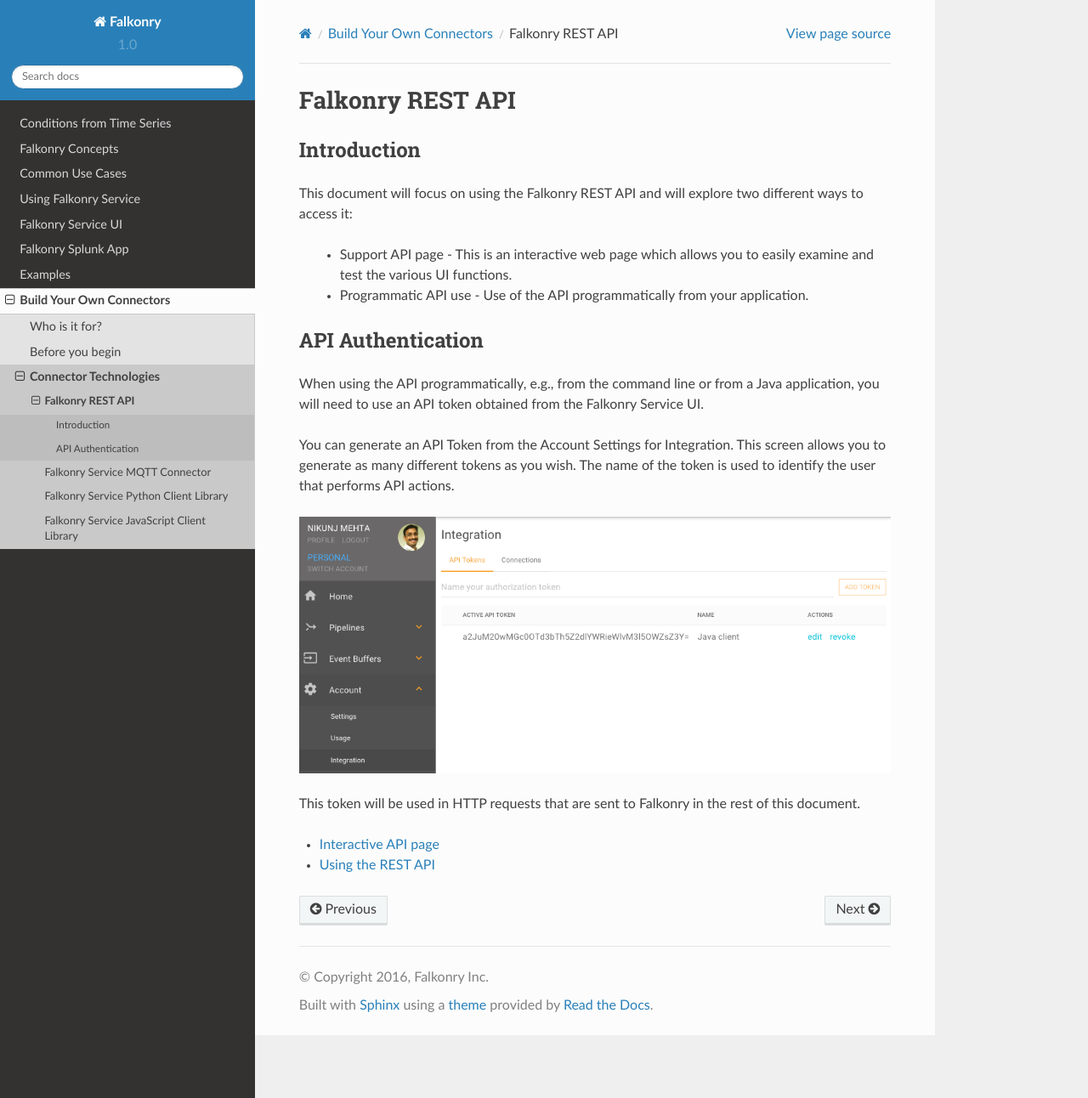
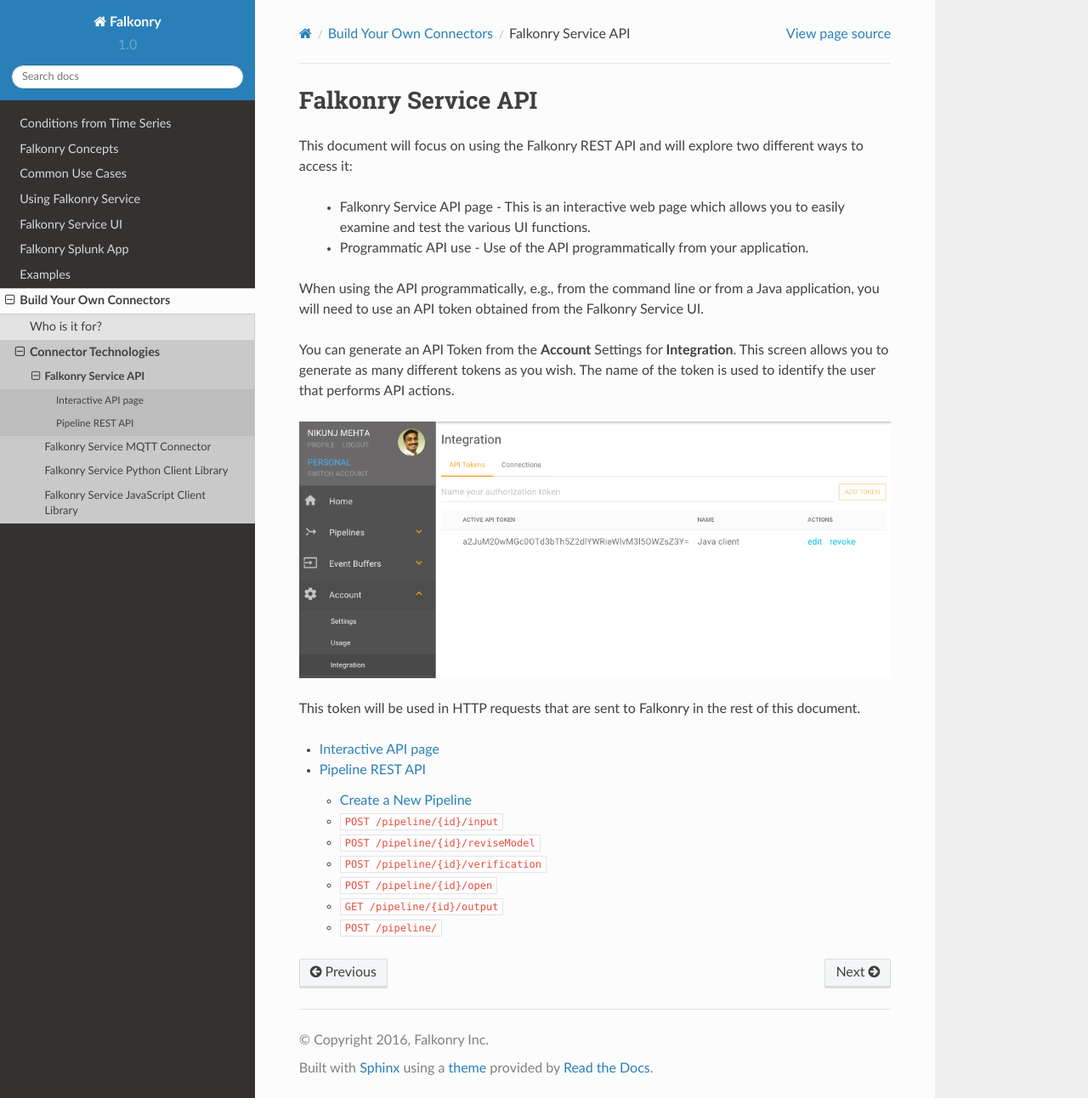
Before and after one commit to suhas-mehta/support, a Sphinx documentation site: the page built from docs/connector/rest.rst, in a window 1280 px wide and 1292 px high. Shown: the whole window at 85% size. Built offline with Sphinx 7.4.7 and the Read the Docs theme 2.0.0, drawn with Linux system fonts in a browser that asks for light colours.

Commit message:
Improved document structure

```diff
--- a/docs/connector/api/index.rst
+++ b/docs/connector/api/index.rst
@@ -1,5 +1,6 @@
-Using the REST API
+Pipeline REST API
 ==================
+
 Most likely you will want to use the API programmatically from within an application.
 This section gives example API calls using Javascript and Node.js, and utilizing the
 ``unirest`` node.js module. For detailed information on using Node.js please visit
@@ -8,8 +9,8 @@
 a simple starting point, not fully robust code.  At a minimum you will need to add error
 handling.
 
-Falkonry Pipeline Lifecycle using the API
-~~~~~~~~~~~~~~~~~~~~~~~~~~~~~~~~~~~~~~~~~
+**Falkonry Pipeline Lifecycle using the API**
+
 The following outlines a typical lifecycle of a pipeline created through the API.  Each of
 the steps represents a calling an API function.
 
--- a/docs/connector/api/live.rst
+++ b/docs/connector/api/live.rst
@@ -14,8 +14,7 @@
 which creates a pipeline) and run-time functions (such as ``POST /pipeline{id}/input``,
 which posts input data to a pipeline).
 
-Example: GET /pipeline/{id}
----------------------------
+**Example:** ``GET /pipeline/{id}``
 
 To get a sense of what you can do with this web page, let’s look at one of these functions
 in detail. One of the most basic and easiest functions to understand is the one that
--- a/docs/connector/index.rst
+++ b/docs/connector/index.rst
@@ -12,8 +12,6 @@
   Please remember that Falkonry API is a Beta Preview. Things are subject to change, and
   there might be a few rough edges.
 
-Before you begin
-----------------
 Before you can use the Falkonry API you must have a Falkonry account.  Create an account
 from the `Falkonry Website <http://falkonry.com/start>`_.  Additionally, this document
 assumes knowledge of `Falkonry AI concepts <../concepts.html>`_ and the Falkonry UI.
--- a/docs/connector/rest.rst
+++ b/docs/connector/rest.rst
@@ -1,22 +1,17 @@
-Falkonry REST API
-=================
-
-Introduction
-------------
+Falkonry Service API
+====================
 
 This document will focus on using the Falkonry REST API and will explore two different
 ways to access it:
 
-  - Support API page - This is an interactive web page which allows you to easily examine and test the various UI functions.
+  - Falkonry Service API page - This is an interactive web page which allows you to easily
+    examine and test the various UI functions.
   - Programmatic API use - Use of the API programmatically from your application.
-
-API Authentication
-------------------
 
 When using the API programmatically, e.g., from the command line or from a Java
 application, you will need to use an API token obtained from the Falkonry Service UI.
 
-You can generate an API Token from the Account Settings for Integration. This screen
+You can generate an API Token from the **Account** Settings for **Integration**. This screen
 allows you to generate as many different tokens as you wish. The name of the token
 is used to identify the user that performs API actions.
 
--- a/docs/using/deployment.rst
+++ b/docs/using/deployment.rst
@@ -118,7 +118,7 @@
 your private deployment of the Falkonry Service.
 
 Upgrading Falkonry software
---------------------------
+---------------------------
 
 This script installs upgraded software and updates configuration changes used by Falkonry.
 It must be used with the same credentials provided by Falkonry as used during installation.
@@ -142,7 +142,7 @@
     -s | --password      : Splunk password to be used. This is provided by Falkonry.
 
 Uninstalling Falkonry software
----------------------------
+------------------------------
 
 Uninstalling the Falkonry software will stop the Kubernetes services and remove the Falkonry software.
 The script does not remove any of the data created using Falkonry. The uninstall script is simply run
```
Also changed, not shown: other parts of docs/connector/rest.rst (+1 -1 lines).
